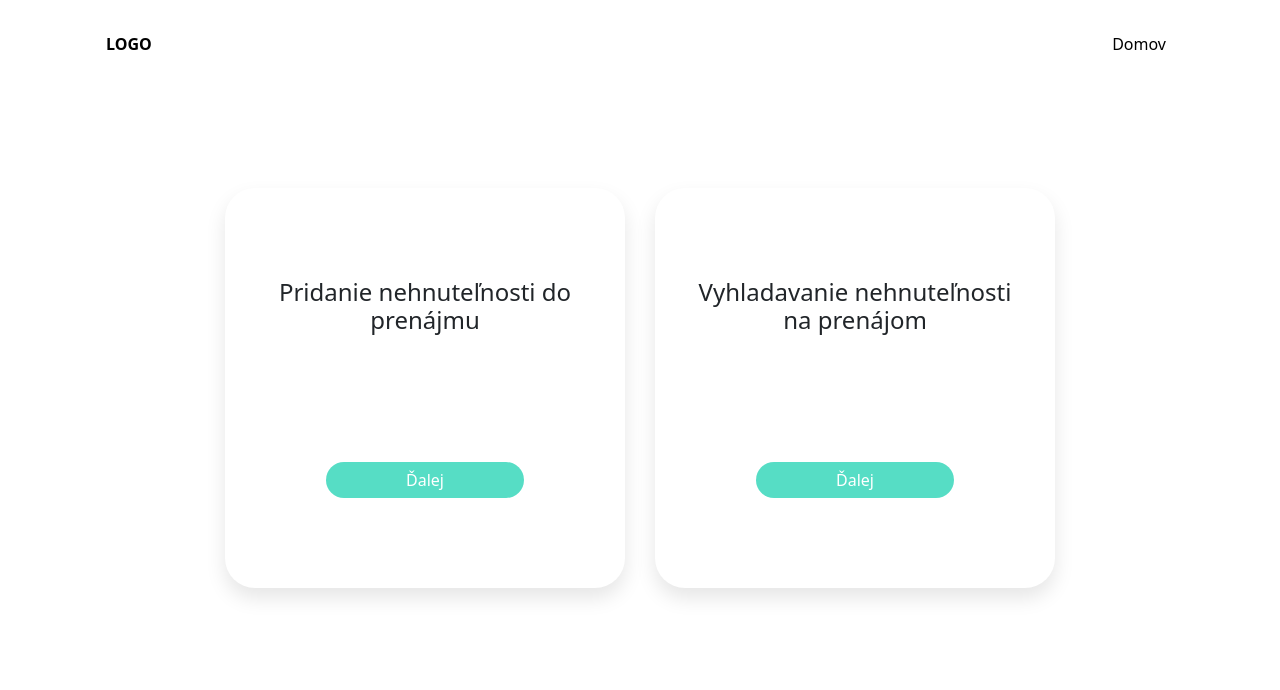
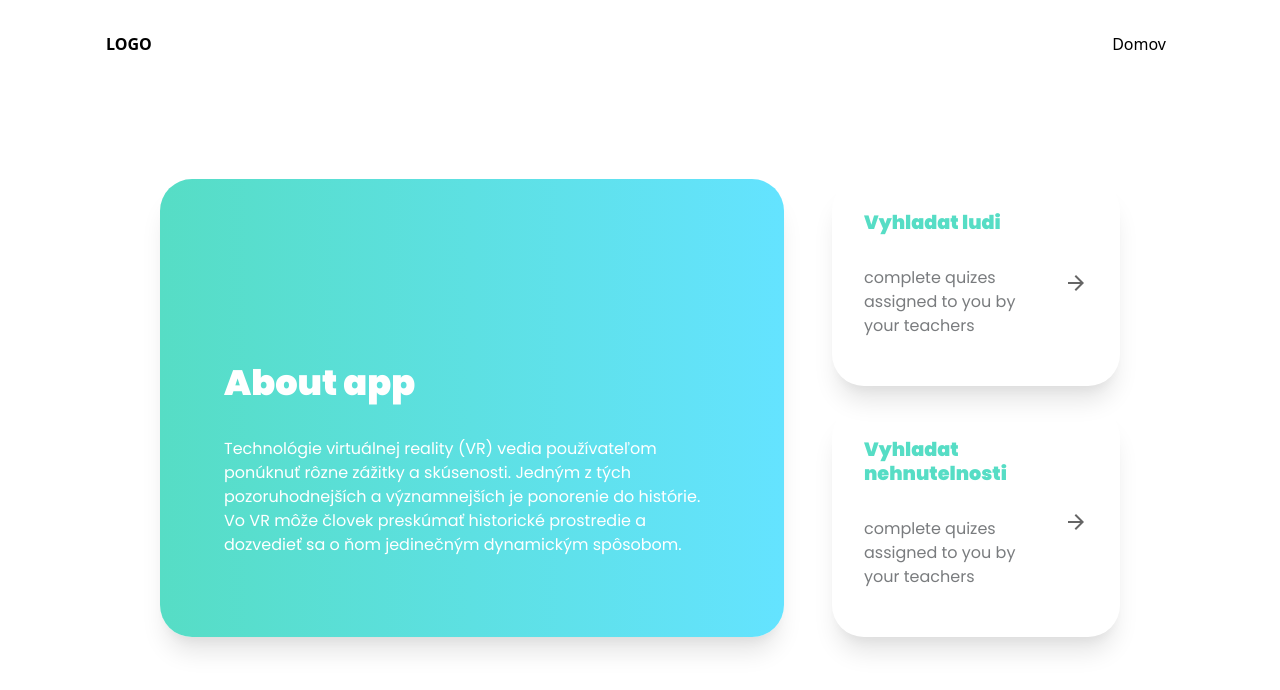
Before and after one commit to TELIT-Hackathon/kosice2.0-fanta, a React (Create React App) app: page / in a window 1280 px wide. Shown: the top 690 px of the page. Built offline with nearby package versions, Linux system fonts and the light colour scheme; no server answers.

Commit message:
final design

```diff
--- a/src/screens/Home.js
+++ b/src/screens/Home.js
@@ -1,30 +1,36 @@
 import { Link } from "react-router-dom";
 import "./Home.scss"
+import ArrowForwardIcon from '@mui/icons-material/ArrowForward';
 
 function Home() {
   return (
     <div className="home">
-
-      <div className="home-row">
-        <div className="home-col">
-
-          <h4>Pridanie nehnuteľnosti do prenájmu</h4>
-          <Link to="customer-form">
-            <button className="btn btn-primary">
-              Ďalej
-            </button>
-          </Link>
+      <div className="content">
+        <div className="About">
+              <h1>About app</h1><br></br>
+              <p>Technológie virtuálnej reality (VR) vedia používateľom ponúknuť rôzne zážitky a skúsenosti. Jedným z tých pozoruhodnejších a významnejších je ponorenie do histórie. Vo VR môže človek preskúmať historické prostredie a dozvedieť sa o ňom jedinečným dynamickým spôsobom.</p>
+            </div>
+            <div className="cols">
+              <div className="col">
+                <div>
+                  <h4>Vyhladat ludi</h4><br></br>
+                  <p>complete quizes assigned to you by your teachers</p>
+                </div>
+                <Link to="customer-form" className="arrow">
+                  <ArrowForwardIcon></ArrowForwardIcon>
+                </Link>
+              </div>
+              <div className="col">
+                <div>
+                  <h4>Vyhladat nehnutelnosti</h4><br></br>
+                  <p>complete quizes assigned to you by your teachers</p>
+                </div>
+                <Link to="results" className="arrow">
+                  <ArrowForwardIcon></ArrowForwardIcon>
+                </Link>
+              </div>
+            </div>
         </div>
-        <div className="home-col">
-          <h4>Vyhladavanie nehnuteľnosti na prenájom</h4>
-          <Link to="results">
-            <button className="btn btn-primary">
-              Ďalej
-            </button>
-          </Link>
-        </div>
-      </div>
-
     </div>
   );
 }
--- a/src/screens/Home.scss
+++ b/src/screens/Home.scss
@@ -1,31 +1,82 @@
+@import url('https://fonts.googleapis.com/css2?family=Poppins:wght@400;700;900&display=swap');
+
 .home {
-    .home-row {
-        margin-top: 100px;
-        display: inline-flex;
-        justify-content: center;
-        width: 100%;
-        gap: 30px;
+    .btn {
+        background-color: #56DDC5;
+        border: none;
+        border-radius: 20px;
+        padding: 6px 80px;
+    }
 
-        .home-col {
-            flex: 1;
-            max-width: 400px;
-            height: 400px;
-            background: #FFFFFF;
-            box-shadow: 0px 10px 20px rgba(0, 0, 0, 0.1);
-            border-radius: 30px;
+    .content{
+        max-width: 75vw;
+        display: flex;
+        flex-direction: row;
+        gap: 10px;
+        justify-content: space-between;
+    }
+
+    .About{
+        max-width: 65%;
+        padding: 4rem;
+        box-shadow: rgba(0, 0, 0, 0.1) 0px 20px 25px -5px, rgba(0, 0, 0, 0.04) 0px 10px 10px -5px;
+        border-radius: 2rem;
+        background: linear-gradient(0.25turn, #56DDC5, #64E3FF);
+        color: white;
+        display: flex;
+        flex-direction: column;
+        justify-content: flex-end;
+
+        h1{
+            font-weight: 900;
+            font-size: 2.2rem;
+        }
+        p{
+            font-size: 1rem;
+            opacity: 1;
+
+        }
+    }
+
+    .cols{
+        max-width: 30%;
+        display: flex;
+        flex-direction: column;
+        gap: 20px;
+
+        .col{
+            padding: 2rem;
+            box-shadow: rgba(0, 0, 0, 0.1) 0px 20px 25px -5px, rgba(0, 0, 0, 0.04) 0px 10px 10px -5px;
+            border-radius: 2rem;
             display: flex;
-            flex-direction: column;
-            justify-content: space-around;
             align-items: center;
-            padding: 30px;
-            text-align: center;
+            gap: 3rem;
 
-            .btn {
-                background-color: #56DDC5;
-                border: none;
-                border-radius: 20px;
-                padding: 6px 80px;
+            .arrow{
+                text-decoration: none;
+                color: black;
+                opacity: 0.6;
+
+            }
+
+            h4{
+                font-size: 1.2rem;
+                font-weight: 900;
+                color: #56DDC5;
+            }
+
+            p{
+                font-size: 1rem;
+                opacity: 0.6;
             }
         }
     }
+
+    max-width: 100vw;
+    min-height: 80vh;
+    display: flex;
+    justify-content: center;
+    align-items: center;
+    font-family: 'Poppins', sans-serif;
+
 }
```
